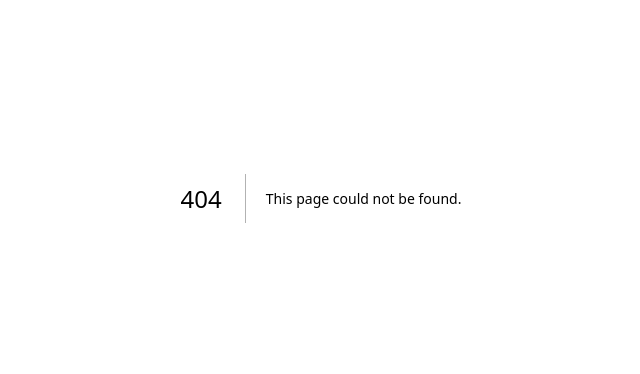
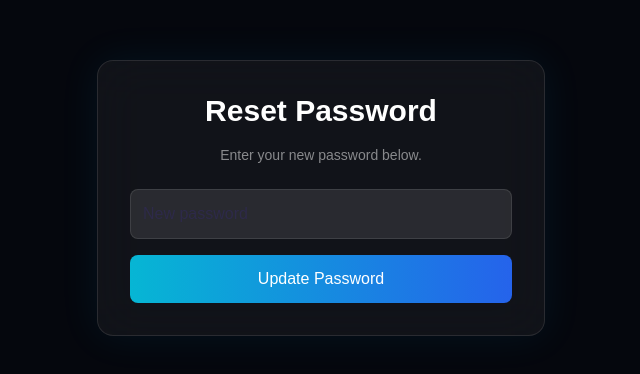
Before and after one commit to CamCashGrl/glowmetrics, a Next.js app in the folder glowmetrics_fresh/: page /reset-password in a window 1280 px wide. Before the commit this address had no page. Shown: the part 202-576 px from the top of the page, without its empty margins (319-959 px from the left). Built offline with nearby package versions, Linux system fonts and the light colour scheme.

Commit message:
Create page.js

```diff
--- /dev/null
+++ b/glowmetrics_fresh/app/reset-password/page.js
@@ -0,0 +1,71 @@
+"use client";
+
+import { useState } from "react";
+import { supabase } from "../../lib/supabase";
+import { useRouter } from "next/navigation";
+
+export default function ResetPasswordPage() {
+  const router = useRouter();
+
+  const [password, setPassword] = useState("");
+  const [loading, setLoading] = useState(false);
+  const [message, setMessage] = useState("");
+
+  const handleUpdatePassword = async (e) => {
+    e.preventDefault();
+    setLoading(true);
+    setMessage("");
+
+    const { error } = await supabase.auth.updateUser({
+      password,
+    });
+
+    if (error) {
+      setMessage(error.message);
+      setLoading(false);
+    } else {
+      setMessage("Password updated. Redirecting...");
+      setTimeout(() => router.push("/dashboard"), 1500);
+    }
+  };
+
+  return (
+    <div className="min-h-screen flex items-center justify-center px-4 bg-[#05070d] text-white">
+      <div className="w-full max-w-md p-8 rounded-2xl border border-white/10 bg-white/5 backdrop-blur-xl shadow-[0_0_40px_rgba(0,180,255,0.08)]">
+
+        <h1 className="text-3xl font-semibold text-center mb-4">
+          Reset Password
+        </h1>
+
+        <p className="text-sm text-white/50 text-center mb-6">
+          Enter your new password below.
+        </p>
+
+        <form onSubmit={handleUpdatePassword}>
+          <input
+            type="password"
+            placeholder="New password"
+            className="w-full p-3 rounded-lg bg-white/10 border border-white/10 mb-4 focus:outline-none focus:border-cyan-400"
+            value={password}
+            onChange={(e) => setPassword(e.target.value)}
+            required
+          />
+
+          {message && (
+            <div className="text-sm text-center mb-4 text-red-400">
+              {message}
+            </div>
+          )}
+
+          <button
+            type="submit"
+            disabled={loading}
+            className="w-full py-3 rounded-lg bg-gradient-to-r from-cyan-500 to-blue-600 hover:opacity-90 transition"
+          >
+            {loading ? "Updating..." : "Update Password"}
+          </button>
+        </form>
+      </div>
+    </div>
+  );
+}
```
